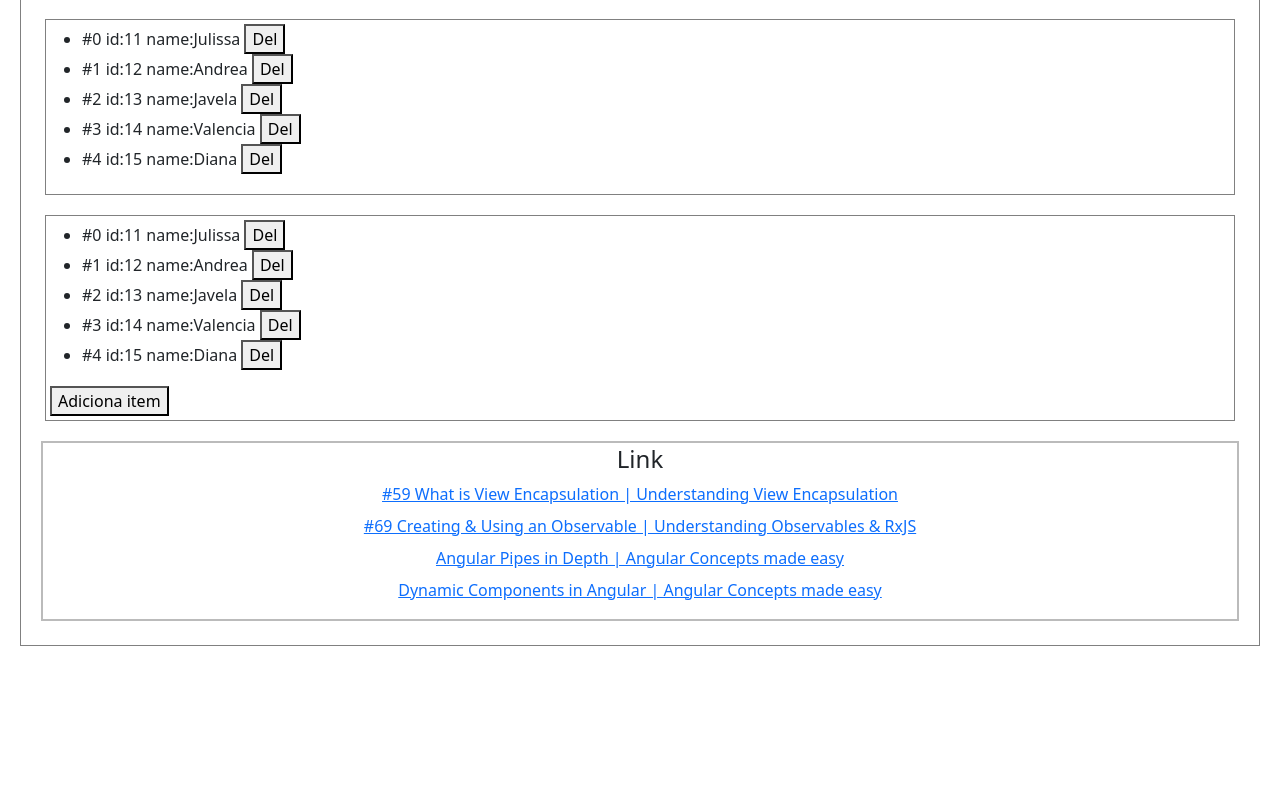
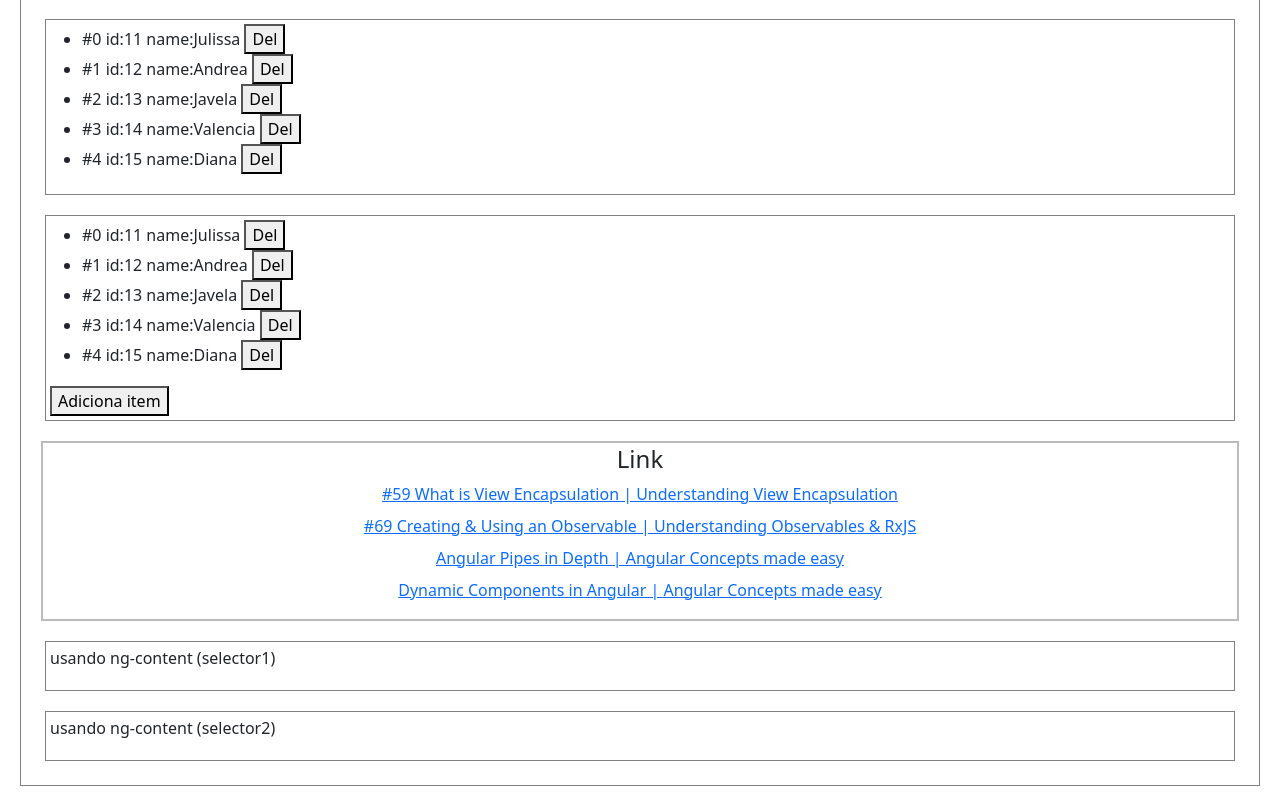
Before and after one commit to chhjc67/test2, an Angular app: page / in a window 1280 px wide. Shown: the part 454-1254 px from the top of the page. Before the commit the page ends 1120 px from the top, so only its background shows below. Built offline with nearby package versions, Linux system fonts and the light colour scheme.

Commit message:
seccion 16

```diff
--- a/src/app/app.component.ts
+++ b/src/app/app.component.ts
@@ -8,10 +8,10 @@ import { GeneralComponent } from './components/test/general/general.component';
   standalone: true,
   imports: [RouterOutlet, GeneralComponent],
   template: `<router-outlet />
-    <app-general
-      [dataInput]="message"
-      (messageEvent)="reciveMessage($event)"
-    />`,
+    <app-general [dataInput]="message" (messageEvent)="reciveMessage($event)">
+      <p selector1>usando ng-content (selector1)</p>
+      <p selector2>usando ng-content (selector2)</p>
+    </app-general>`,
   styles: [],
 })
 export class AppComponent implements AfterViewInit {
--- a/src/app/components/test/general/general.component.html
+++ b/src/app/components/test/general/general.component.html
@@ -72,4 +72,10 @@
       <p>Página#&nbsp;<b>{{currentPage}}</b></p>
     </div> -->
     </div>
+    <div>
+        <ng-content select="[selector1]"></ng-content>
+    </div>
+    <div>
+        <ng-content select="[selector2]"></ng-content>
+    </div>
 </div>
```
